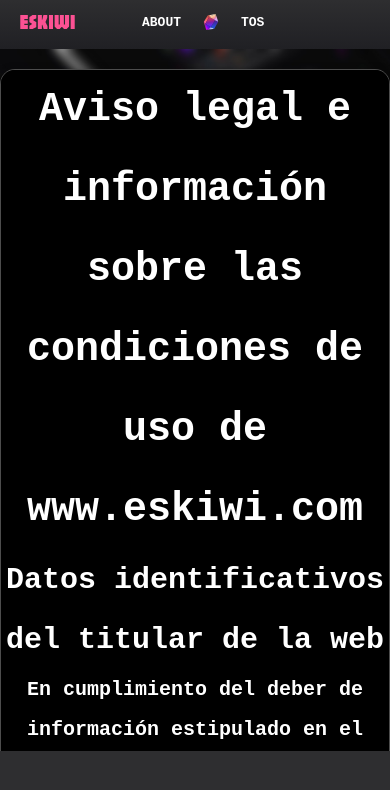
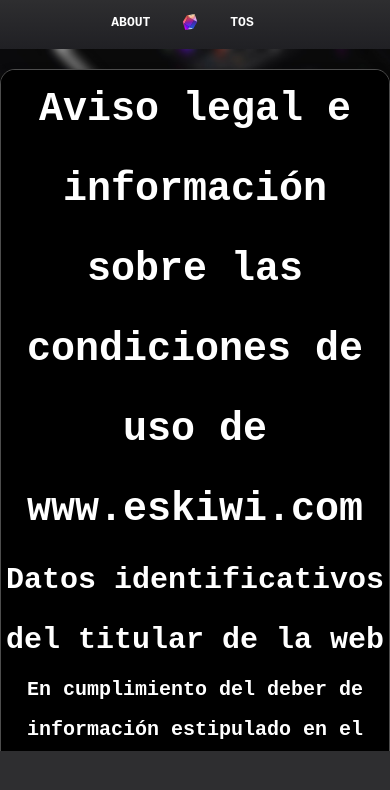
Before and after one commit to SoldierJP/Esk-FrontEnd-Web, a React (Vite) app: page /terms in a window 390 px wide. Shown: the top 790 px of the page. Built offline with nearby package versions, Linux system fonts and the light colour scheme.

Commit message:
cambiosfin

```diff
--- a/src/CSS/index.css
+++ b/src/CSS/index.css
@@ -143,14 +143,16 @@
 
 @media (min-width: 1200px) {
   .image-button img, .image-button1 img {
-    width: 9vw; /* Ajustar el tamaño a 10% del ancho del viewport en pantallas grandes */
-    max-width: 200px; /* Permitir que crezcan hasta 200px */
+    width: 9vw;
+    max-width: 200px;
   }
 }
 
+
+
 @media (max-width: 768px) {
   .image-button img, .image-button1 img {
-    width: 15vw; /* Usar 40% del ancho del viewport en pantallas pequeñas */
+    width: 15vw;
     max-width: 100px;
   }
 }
--- a/src/CSS/navbar.css
+++ b/src/CSS/navbar.css
@@ -16,7 +16,7 @@
 /* Logo */
 .logo {
   flex: 0 0 auto;
-  margin-right: 16px;
+
 }
 
 .logo img {
@@ -30,7 +30,7 @@
   align-items: center;
   flex: 1;
   justify-content: center;
-  padding-right:220px;
+  padding-right: 40px;
 
 }
 
@@ -77,7 +77,7 @@
 
   .gema {
     width: 20px;
-    margin: 0px ;
+    margin: 0px 10px ;
   }
 
   .menu-item  {
@@ -87,7 +87,7 @@
   }
 
   .navbar-content {
-    padding-left: 5px;
+    padding-right: 45px;
   }
 
   .header{
--- a/src/Pages/App.tsx
+++ b/src/Pages/App.tsx
@@ -21,9 +21,7 @@
     <BrowserRouter>
         <div className="app">
             <header className="header">
-              <div className="logo">
-                <img src={logo} alt="logo" className="logo" />
-              </div>
+
               <div className='navbar-content'>
               <ul className="menu">
                 <li className="menu-item">
```
